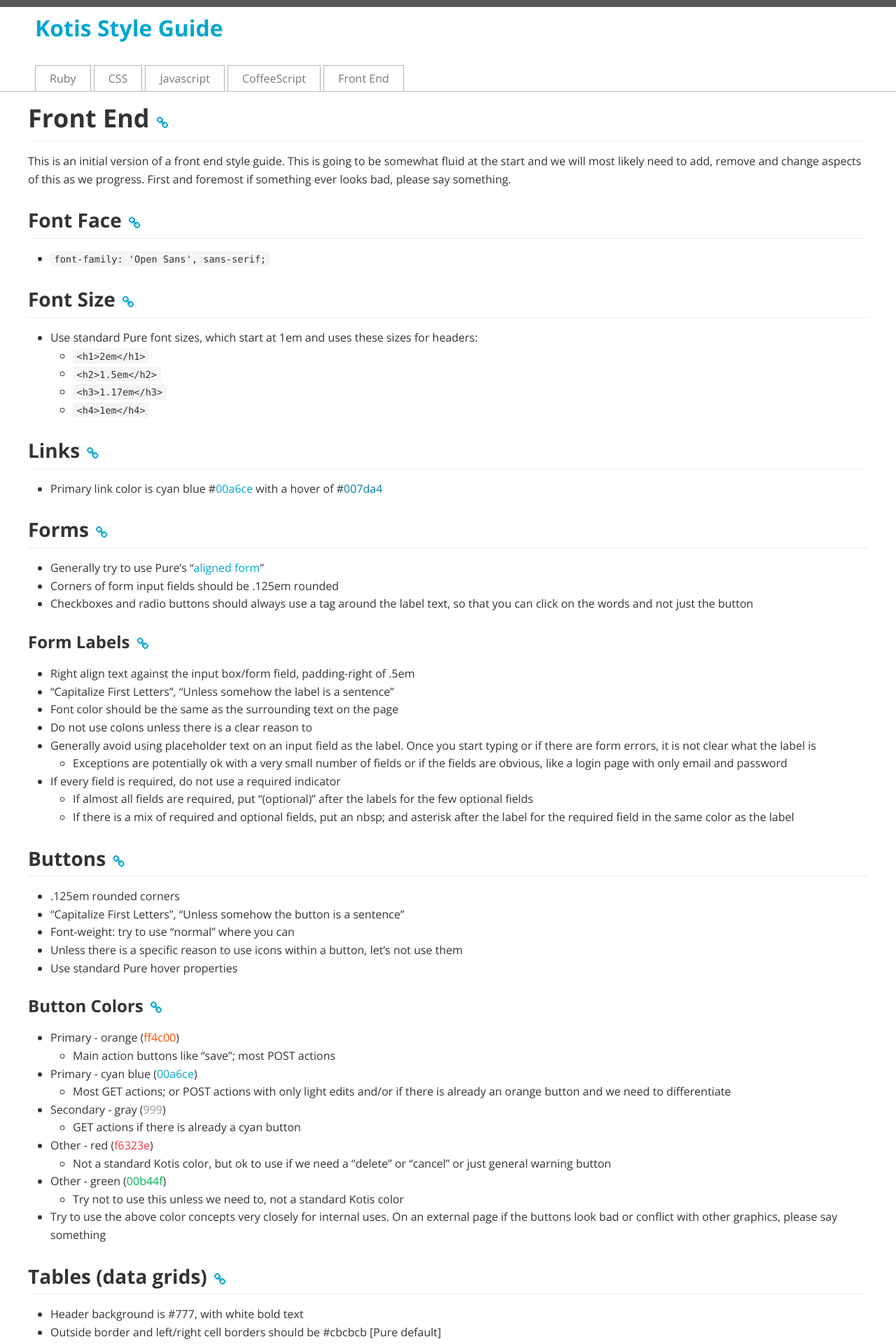
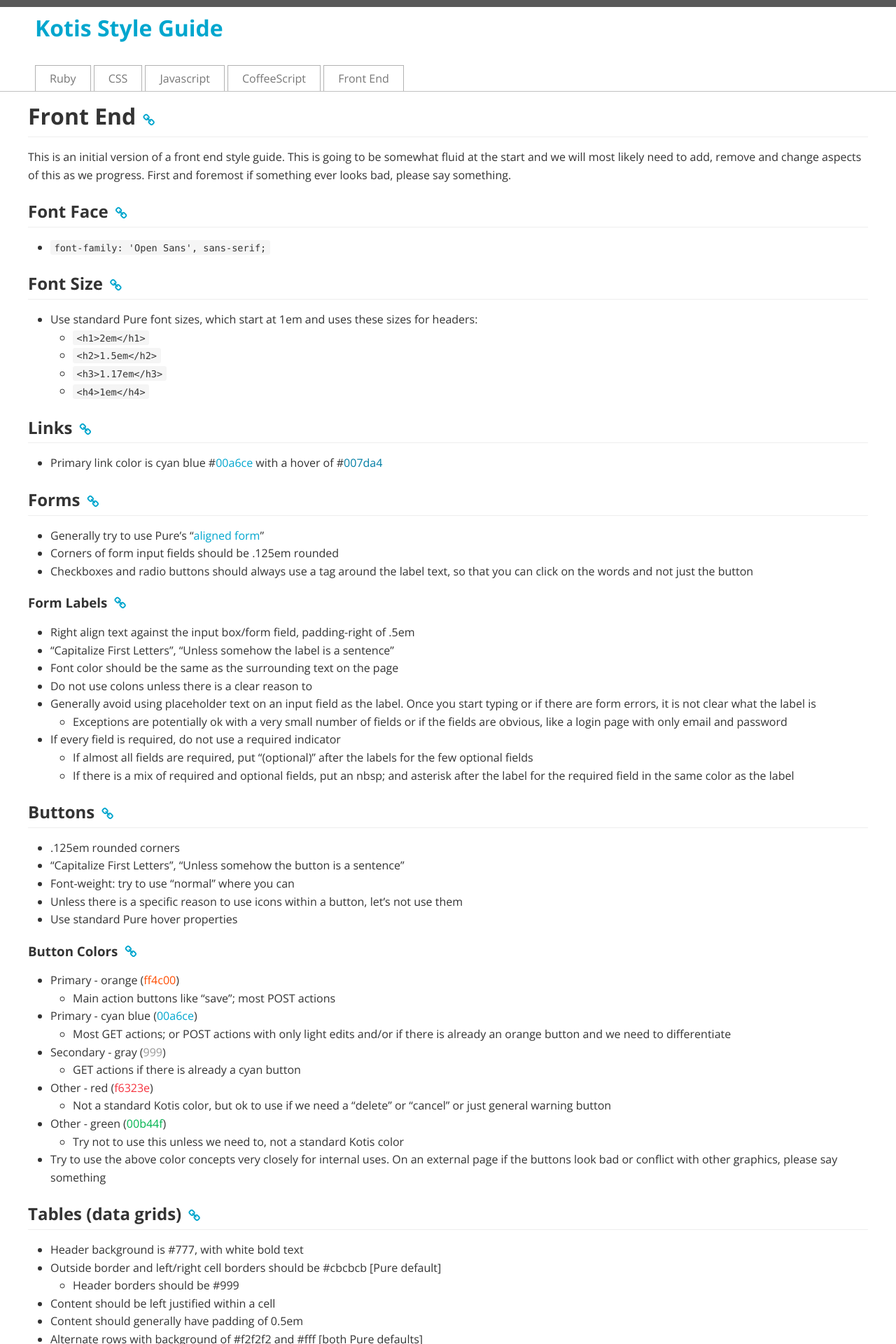
Before and after one commit to kotisdesign/style-guide, a Jekyll site: the page built from 05_frontend.md, in a window 1280 px wide. Shown: the top 1920 px of the page at 70% size. Built offline with Jekyll 4.4.1, drawn with Linux system fonts in a browser that asks for light colours; Markdown is read by kramdown in place of the engine named in the settings.

Commit message:
removes header font-size overrides from github-markdown, favoring our standard pure styles

```diff
--- a/assets/css/github-markdown.css
+++ b/assets/css/github-markdown.css
@@ -24,7 +24,6 @@
 }
 
 .markdown-body h1 {
-  font-size: 2em;
   margin: 0.67em 0;
 }
 
@@ -123,30 +122,6 @@
   margin-top: 15px;
   margin-bottom: 15px;
   line-height: 1.1;
-}
-
-.markdown-body h1 {
-  font-size: 30px;
-}
-
-.markdown-body h2 {
-  font-size: 21px;
-}
-
-.markdown-body h3 {
-  font-size: 16px;
-}
-
-.markdown-body h4 {
-  font-size: 14px;
-}
-
-.markdown-body h5 {
-  font-size: 12px;
-}
-
-.markdown-body h6 {
-  font-size: 11px;
 }
 
 .markdown-body blockquote {
@@ -274,7 +249,6 @@
 
 .markdown-body h1 {
   padding-bottom: 0.3em;
-  font-size: 2.25em;
   line-height: 1.2;
   border-bottom: 1px solid #eee;
 }
@@ -285,7 +259,6 @@
 
 .markdown-body h2 {
   padding-bottom: 0.3em;
-  font-size: 1.75em;
   line-height: 1.225;
   border-bottom: 1px solid #eee;
 }
@@ -295,7 +268,6 @@
 }
 
 .markdown-body h3 {
-  font-size: 1.5em;
   line-height: 1.43;
 }
 
@@ -303,25 +275,12 @@
   line-height: 1.2;
 }
 
-.markdown-body h4 {
-  font-size: 1.25em;
-}
-
 .markdown-body h4 .anchor {
   line-height: 1.2;
 }
 
-.markdown-body h5 {
-  font-size: 1em;
-}
-
 .markdown-body h5 .anchor {
   line-height: 1.1;
-}
-
-.markdown-body h6 {
-  font-size: 1em;
-  color: #777;
 }
 
 .markdown-body h6 .anchor {
```
